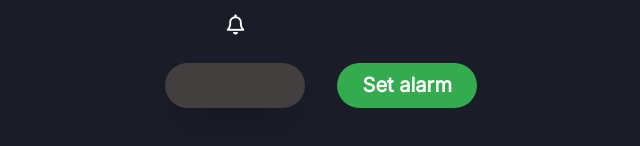
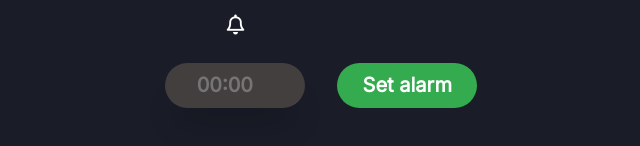
Before and after one commit to nathanshuai/Alarm-clock, a plain HTML site: page index.html in a window 1280 px wide. Shown: the part 390-536 px from the top of the page, 323-963 px from the left. Drawn offline with Linux system fonts and the light colour scheme.

Commit message:
placeholder

```diff
--- a/index.html
+++ b/index.html
@@ -25,7 +25,7 @@
                             <div class="output"></div>
                         </div>
                         <form>
-                            <input type="text" class="time">
+                            <input type="text" class="time" placeholder="00:00">
                             <button type="button" class="set alarm">Set alarm</button>
                         </form>
                     </div>
```
